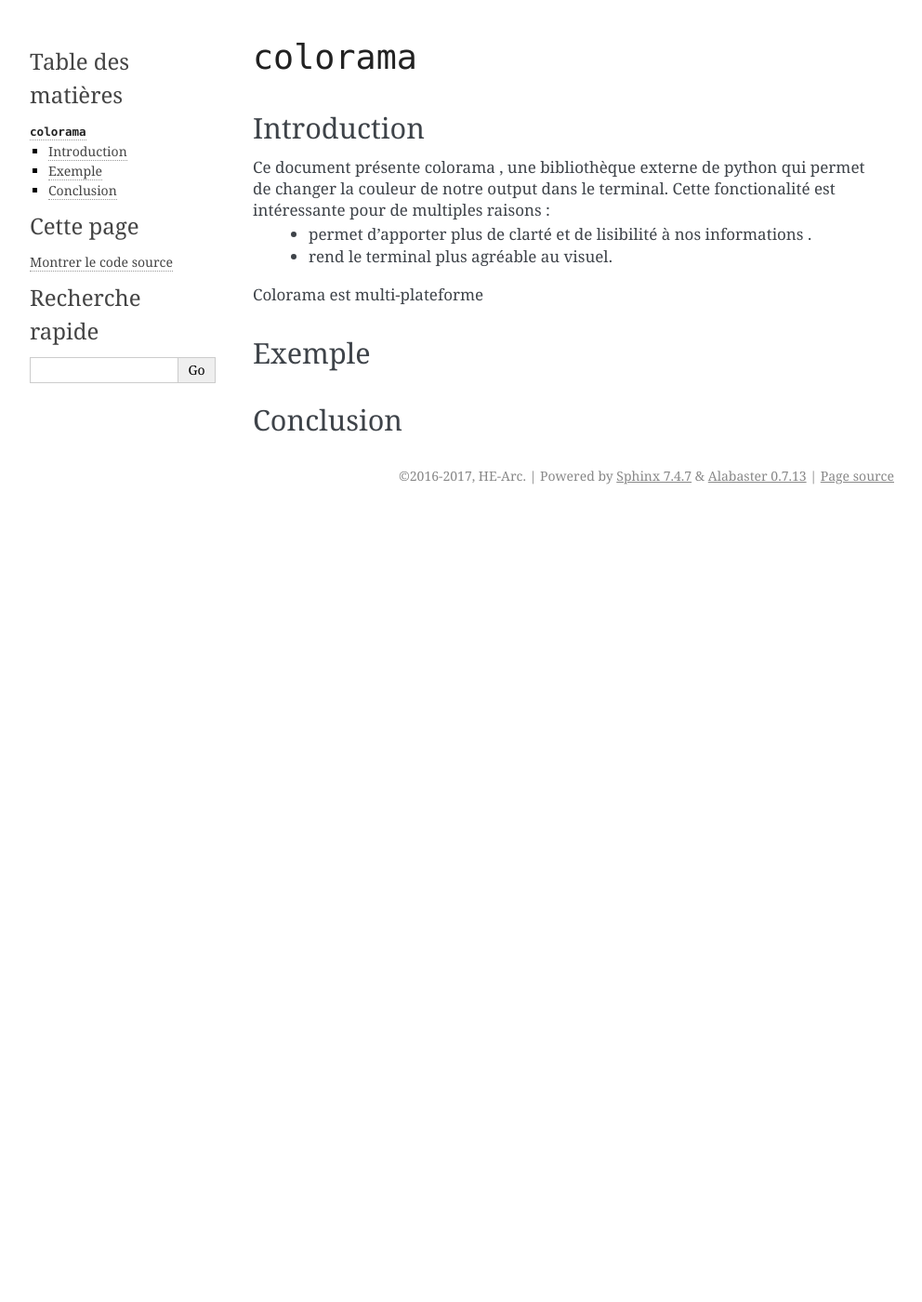
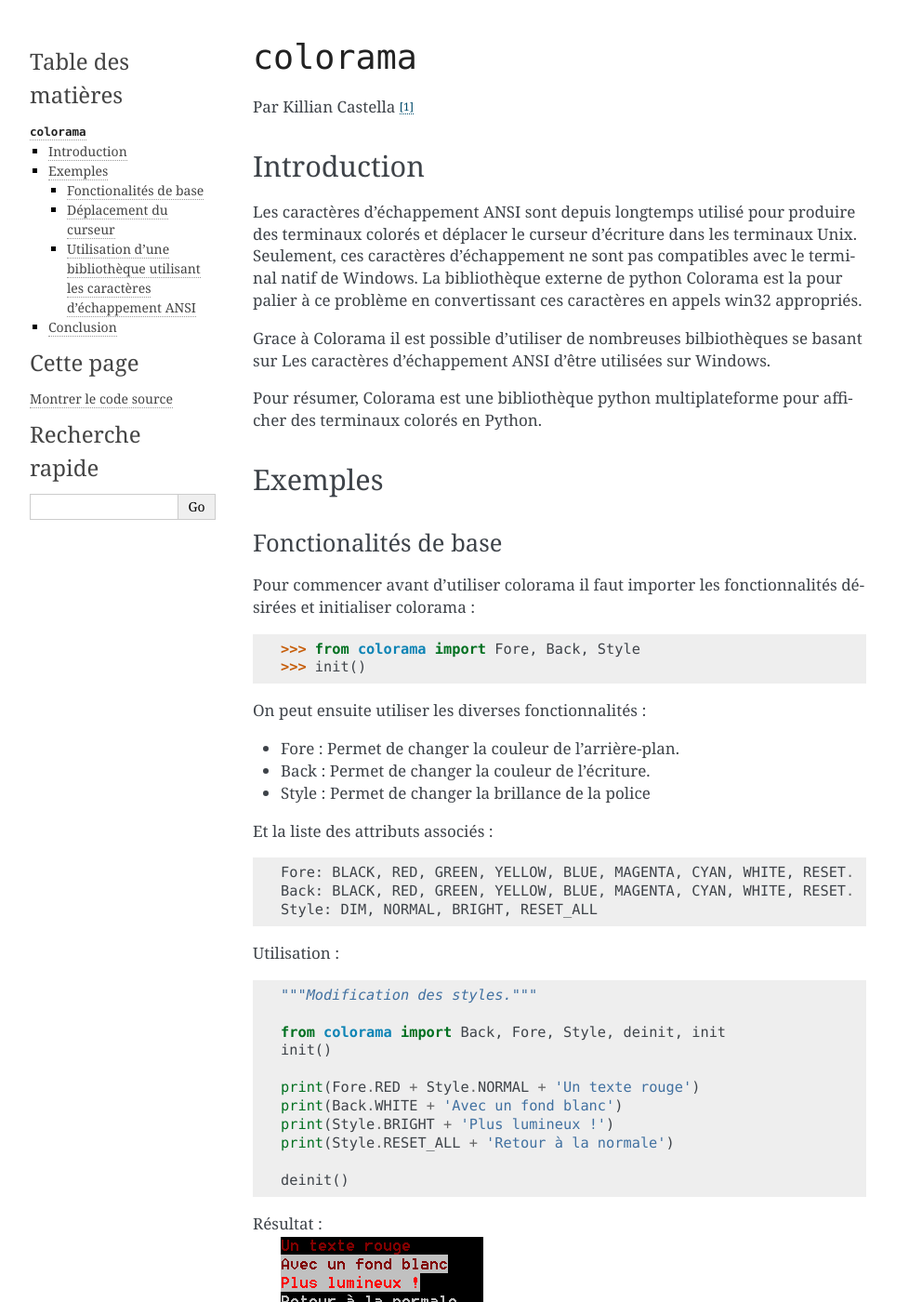
Before and after one commit to HE-Arc/livre-python, a Sphinx documentation site: the page built from source/colorama/index.rst, in a window 1280 px wide and 1400 px high. Shown: the whole window at 93% size, without its empty margins (148-1140 px from the left). Built offline with Sphinx 7.4.7, drawn with Linux system fonts in a browser that asks for light colours; some of the changed text lies outside the part shown.

Commit message:
derniere modifs

```diff
--- /dev/null
+++ b/source/colorama/examples/cursor.py
@@ -0,0 +1,18 @@
+"""Déplacement du curseur."""
+
+from colorama import deinit, init
+init()
+
+# ici on définit notre style
+print('\033[33;42;1m')
+
+# deplacement du curseur à l'aide de n lignes
+print('\033[3B'+'3 lignes plus bas')
+
+# deplacement du curseur à l'aide de n lignes
+print('\033[20C'+'20 caractères plus loin')
+
+# deplacement du curseur à l'aide de coordonnées
+print('\033[15;10f'+'Selon coordonées')
+
+deinit()
--- /dev/null
+++ b/source/colorama/examples/style.py
@@ -0,0 +1,11 @@
+"""Modification des styles."""
+
+from colorama import Back, Fore, Style, deinit, init
+init()
+
+print(Fore.RED + Style.NORMAL + 'Un texte rouge')
+print(Back.WHITE + 'Avec un fond blanc')
+print(Style.BRIGHT + 'Plus lumineux !')
+print(Style.RESET_ALL + 'Retour à la normale')
+
+deinit()
--- /dev/null
+++ b/source/colorama/examples/termcolor.py
@@ -0,0 +1,10 @@
+"""Utilisation de termcolor sous Windows."""
+
+from colorama import init
+from termcolor import colored
+
+# use Colorama to make Termcolor work on Windows too
+init()
+
+# then use Termcolor for all colored text output
+print(colored('Text from termcolor on Windows', 'red', 'on_yellow'))
--- a/source/colorama/index.rst
+++ b/source/colorama/index.rst
@@ -2,16 +2,102 @@
 
 ``colorama``
 ============
+
+Par Killian Castella [#contact]_
+
 Introduction
-------------------
-Ce document présente colorama , une bibliothèque externe de python qui permet de changer la couleur de notre output dans le terminal. Cette fonctionalité est intéressante pour de multiples raisons :
- * permet d'apporter plus de clarté et de lisibilité à nos informations .
- * rend le terminal plus agréable au visuel.
+------------
 
-Colorama est multi-plateforme
+Les caractères d'échappement ANSI sont depuis longtemps utilisé pour produire des terminaux colorés et déplacer le curseur d'écriture dans les terminaux Unix.
+Seulement, ces caractères d'échappement ne sont pas compatibles avec le terminal natif de Windows.
+La bibliothèque externe de python Colorama est la pour palier à ce problème en convertissant ces caractères en appels win32 appropriés.
 
-Exemple
-------------------
+Grace à Colorama il est possible d'utiliser de nombreuses bilbiothèques se basant sur Les caractères d'échappement ANSI d’être utilisées sur Windows.
+
+Pour résumer, Colorama est une bibliothèque python multiplateforme pour afficher des terminaux colorés en Python.
+
+Exemples
+--------
+
+Fonctionalités de base
+**********************
+
+Pour commencer avant d'utiliser colorama il faut importer les fonctionnalités désirées et initialiser colorama :
+
+.. code-block:: pycon
+
+    >>> from colorama import Fore, Back, Style
+    >>> init()
+
+On peut ensuite utiliser les diverses fonctionnalités :
+
+- Fore : Permet de changer la couleur de l'arrière-plan.
+- Back : Permet de changer la couleur de l'écriture.
+- Style : Permet de changer la brillance de la police
+
+Et la liste des attributs associés :
+::
+
+	Fore: BLACK, RED, GREEN, YELLOW, BLUE, MAGENTA, CYAN, WHITE, RESET.
+	Back: BLACK, RED, GREEN, YELLOW, BLUE, MAGENTA, CYAN, WHITE, RESET.
+	Style: DIM, NORMAL, BRIGHT, RESET_ALL
+
+
+Utilisation :
+
+.. literalinclude:: ./examples/style.py
+
+Résultat  :
+ .. image:: ./images/CommandeBase.PNG
+	:alt: Texte mis en forme avec couleurs
+
+Pour arrêter colorama avant la fin du programme il suffit d'appeler deinit() :
+
+.. code-block:: pycon
+
+    >>> deinit()
+
+
+Avant l’arrêt, Colorama va appeler Style.RESET_ALL afin de rétablir le style initial.
+
+Déplacement du curseur
+**********************
+
+Il est également possible d'utiliser les sequences ANSI directement dans notre code , c'est de cette manière que nous pouvons également déplacer le curseur.
+
+.. literalinclude:: ./examples/cursor.py
+
+\\033 correspond au code octal en style C pour le caractère ESC. Les caractères qui se trouvent après le '[' sont les séquences ANSI.
+
+Résultat  :
+ .. image:: ./images/CursorPositioning.png
+    :alt: Texte placé à divers endroit selon le code ci-dessus
+
+Colorama ne convertit qu'une partie des séquences ANSI en appel win32. la liste des séquences prises en charge se trouve `ici <https://github.com/tartley/colorama#recognised-ansi-sequences>`_.
+
+
+Utilisation d'une bibliothèque utilisant les caractères d'échappement ANSI
+**************************************************************************
+
+Certaines bibliothèques se basent sur les séquences ANSI pour colorer les terminaux et ne sont donc pas fonctionelles avec windows, Ici un exemple d'utilisation de termcolor sous windows :
+
+ .. image:: ./images/termcolorWithoutColorama.png
+    :alt: affichage de termcolor non interpreté
+
+On voit bien que tout n'est pas interpreté comme il se doit, C'est la qu'entre en jeu Colorama qui permet d'interpreter correctement ces séquences :
+
+.. literalinclude:: ./examples/termcolor.py
+
+Ce qui nous donne :
+
+ .. image:: ./images/termcolor.png
+    :alt: affichage de termcolor correctement interpreté
 
 Conclusion
 ------------------
+
+Colorama est une bilbiothèque très simple d'utilisation et très utile pour faire fonctioner diverses autres bilbiothèques se basant sur les séquences ANSI sous Windows.
+Il est également possible de l'utiliser en stand-alone pour certaines applications simples.
+Malheureusement en l'état actuel, il y a encore un grand nombre de séquences non prises en charge, ceci est toutefois probablement ammené à changer étant donné que Colorama est mis à jour régulièrement.
+
+.. [#contact] <killian.castella@he-arc.ch>
```
Also changed, not shown: source/colorama/images/CommandeBase.PNG (added), source/colorama/images/CursorPositioning.png (added), source/colorama/images/termcolor.png (added), source/colorama/images/termcolorWithoutColorama.png (added).
